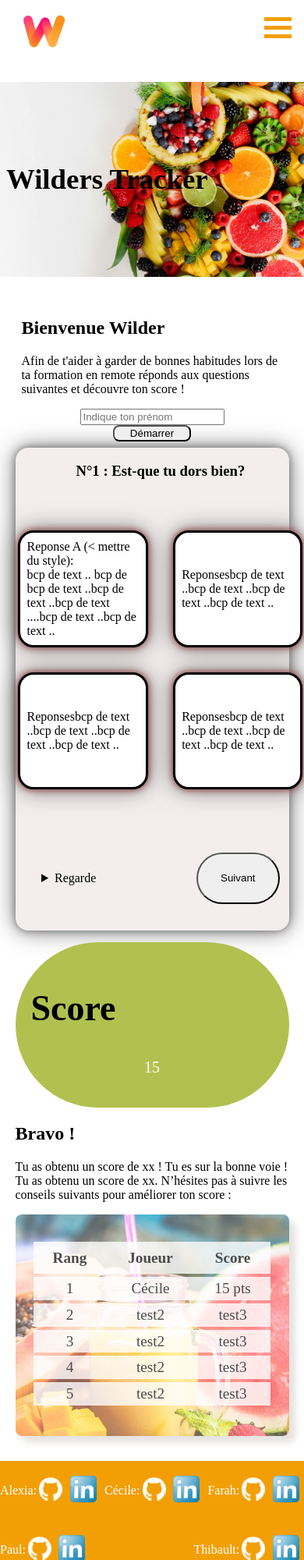
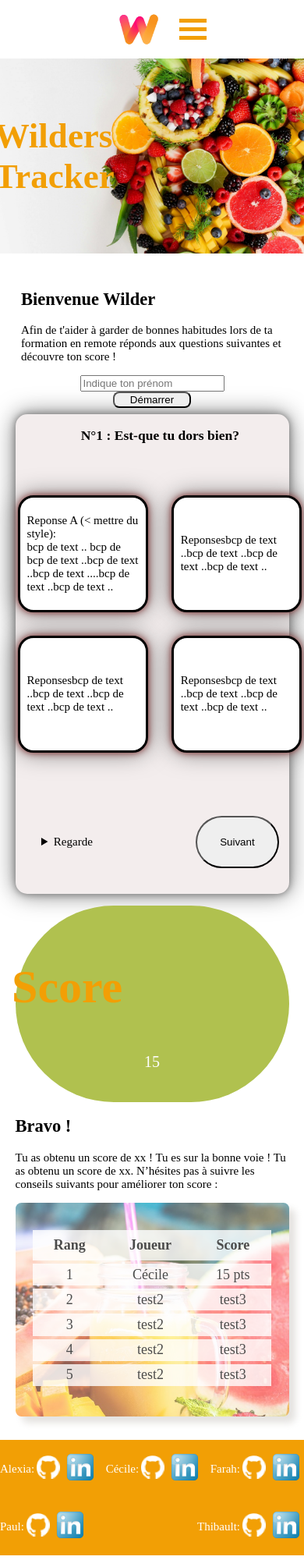
Before and after one commit to farahckn/wilder-tracker, a plain HTML site: page index.html in a window 390 px wide. Shown: the top 2000 px of the page at 78% size. Drawn offline with Linux system fonts and the light colour scheme.

Commit message:
Modif header nav

```diff
--- a/index.html
+++ b/index.html
@@ -1,6 +1,5 @@
 <!DOCTYPE html>
 <html lang="en">
-
   <head>
     <meta charset="UTF-8" />
     <meta name="viewport" content="width=device-width, initial-scale=1.0" />
@@ -11,7 +10,7 @@
 
   <body>
     <header>
-    <img class="rotate" src="/assets/img/apple-touch-icon.png" alt="logo" />
+      <img class="logo" src="/assets/img/apple-touch-icon.png" alt="logo" />
       <nav>
         <div id="mySidenav" class="sidenav">
           <a id="closeBtn" href="#" class="close">×</a>
@@ -21,7 +20,6 @@
             <li><a href="#">Others</a></li>
           </ul>
         </div>
-
         <a href="#" id="openBtn">
           <span class="burger-icon">
             <span></span>
@@ -32,64 +30,70 @@
       </nav>
     </header>
 
+    <div class="title">
       <h1>Wilders Tracker</h1>
+    </div>
 
     <main>
-
       <!--Partie avant questions-->
       <section class="introduction">
         <h2>Bienvenue Wilder</h2>
-      <p> Afin de t'aider à garder de bonnes habitudes lors de ta formation en remote réponds aux questions suivantes et
-        découvre ton score !</p>
+        <p>
+          Afin de t'aider à garder de bonnes habitudes lors de ta formation en
+          remote réponds aux questions suivantes et découvre ton score !
+        </p>
 
         <div class="startmenu">
-        <input placeholder="Indique ton prénom">
+          <input placeholder="Indique ton prénom" />
 
-        <button class="start"> Démarrer </button>
+          <button class="start">Démarrer</button>
         </div>
       </section>
       <!--=========Début  Thibault =============-->
       <section class="sticker">
-      <h3> N°1 : Est-que tu dors bien? </h3>
+        <h3>N°1 : Est-que tu dors bien?</h3>
 
         <div class="box1">
-        <div class="div1"> Reponse A (< mettre du style): <br> bcp de text .. bcp de bcp de text ..bcp de text ..bcp de
-            text ....bcp de
-            text ..bcp de
-            text .. </div>
-        <div class="div2"> Reponsesbcp de text ..bcp de text ..bcp de text ..bcp de text ..</div>
-        <div class="div3"> Reponsesbcp de text ..bcp de text ..bcp de text ..bcp de text ..</div>
-        <div class="div4"> Reponsesbcp de text ..bcp de text ..bcp de text ..bcp de text ..</div>
+          <div class="div1">
+            Reponse A (< mettre du style): <br />
+            bcp de text .. bcp de bcp de text ..bcp de text ..bcp de text
+            ....bcp de text ..bcp de text ..
+          </div>
+          <div class="div2">
+            Reponsesbcp de text ..bcp de text ..bcp de text ..bcp de text ..
+          </div>
+          <div class="div3">
+            Reponsesbcp de text ..bcp de text ..bcp de text ..bcp de text ..
+          </div>
+          <div class="div4">
+            Reponsesbcp de text ..bcp de text ..bcp de text ..bcp de text ..
+          </div>
         </div>
         <div class="box2">
           <div class="div5">
             <details>
-            <summary>
-              Regarde
-            </summary>Lorem, ipsum dolor sit amet consectetur adipisicing elit.
-            Quibusdam esse eum debitis qui accusamus commodi nisi expedita odit, facere,
-            sint cum ut unde libero autem vero necessitatibus amet totam minus.
+              <summary>Regarde</summary>
+              Lorem, ipsum dolor sit amet consectetur adipisicing elit.
+              Quibusdam esse eum debitis qui accusamus commodi nisi expedita
+              odit, facere, sint cum ut unde libero autem vero necessitatibus
+              amet totam minus.
             </details>
           </div>
-        <div class="next"> <button>Suivant</button></div>
+          <div class="next"><button>Suivant</button></div>
         </div>
       </section>
       <!--=========Début  Thibault =============-->
       <section>
         <a id="affichagescore" href="#">
-
           <h1>Score</h1>
           <p>15</p>
         </a>
         <div class="message">
-        <h2><strong> Bravo ! </strong> </h2>
+          <h2><strong> Bravo ! </strong></h2>
           <p>
-          Tu as obtenu un score de xx !
-          Tu es sur la bonne voie !
-
-          Tu as obtenu un score de xx.
-          N’hésites pas à suivre les conseils suivants pour améliorer ton score :
-
+            Tu as obtenu un score de xx ! Tu es sur la bonne voie ! Tu as obtenu
+            un score de xx. N’hésites pas à suivre les conseils suivants pour
+            améliorer ton score :
           </p>
         </div>
       </section>
@@ -127,45 +131,71 @@
               <td>test2</td>
               <td>test3</td>
             </tr>
-          <tr>
-          </tr>
+            <tr></tr>
           </tbody>
         </table>
       </section>
       <!--=========Fin Classement Cécile=============-->
-
-
     </main>
     <!--=========Début footer Cécile=============-->
     <footer>
-    <p>Alexia:
-      <a href="https://github.com/CecDorWEB" target="_blank"><img src="assets/img/github-mark-white.png"></a>
-      <a href="https://www.linkedin.com/in/c%C3%A9cile-dorange-7a9302119/" target="_blank"><img
-          src="assets/img/linkedin_logo_square_icon_134016.png"></a>
+      <p>
+        Alexia:
+        <a href="https://github.com/CecDorWEB" target="_blank"
+          ><img src="assets/img/github-mark-white.png"
+        /></a>
+        <a
+          href="https://www.linkedin.com/in/c%C3%A9cile-dorange-7a9302119/"
+          target="_blank"
+          ><img src="assets/img/linkedin_logo_square_icon_134016.png"
+        /></a>
       </p>
-    <p>Cécile:
-      <a href="https://github.com/CecDorWEB" target="_blank"><img src="assets/img/github-mark-white.png"></a>
-      <a href="https://www.linkedin.com/in/c%C3%A9cile-dorange-7a9302119/" target="_blank"><img
-          src="assets/img/linkedin_logo_square_icon_134016.png"></a>
+      <p>
+        Cécile:
+        <a href="https://github.com/CecDorWEB" target="_blank"
+          ><img src="assets/img/github-mark-white.png"
+        /></a>
+        <a
+          href="https://www.linkedin.com/in/c%C3%A9cile-dorange-7a9302119/"
+          target="_blank"
+          ><img src="assets/img/linkedin_logo_square_icon_134016.png"
+        /></a>
       </p>
-    <p>Farah:
-      <a href="https://github.com/CecDorWEB" target="_blank"><img src="assets/img/github-mark-white.png"></a>
-      <a href="https://www.linkedin.com/in/c%C3%A9cile-dorange-7a9302119/" target="_blank"><img
-          src="assets/img/linkedin_logo_square_icon_134016.png"></a>
+      <p>
+        Farah:
+        <a href="https://github.com/CecDorWEB" target="_blank"
+          ><img src="assets/img/github-mark-white.png"
+        /></a>
+        <a
+          href="https://www.linkedin.com/in/c%C3%A9cile-dorange-7a9302119/"
+          target="_blank"
+          ><img src="assets/img/linkedin_logo_square_icon_134016.png"
+        /></a>
       </p>
-    <p>Paul:
-      <a href="https://github.com/CecDorWEB" target="_blank"><img src="assets/img/github-mark-white.png"></a>
-      <a href="https://www.linkedin.com/in/c%C3%A9cile-dorange-7a9302119/" target="_blank"><img
-          src="assets/img/linkedin_logo_square_icon_134016.png"></a>
+      <p>
+        Paul:
+        <a href="https://github.com/CecDorWEB" target="_blank"
+          ><img src="assets/img/github-mark-white.png"
+        /></a>
+        <a
+          href="https://www.linkedin.com/in/c%C3%A9cile-dorange-7a9302119/"
+          target="_blank"
+          ><img src="assets/img/linkedin_logo_square_icon_134016.png"
+        /></a>
       </p>
-    <p>Thibault:
-      <a href="https://github.com/CecDorWEB" target="_blank"><img src="assets/img/github-mark-white.png"></a>
-      <a href="https://www.linkedin.com/in/c%C3%A9cile-dorange-7a9302119/" target="_blank"><img
-          src="assets/img/linkedin_logo_square_icon_134016.png"></a>
+      <p>
+        Thibault:
+        <a href="https://github.com/CecDorWEB" target="_blank"
+          ><img src="assets/img/github-mark-white.png"
+        /></a>
+        <a
+          href="https://www.linkedin.com/in/c%C3%A9cile-dorange-7a9302119/"
+          target="_blank"
+          ><img src="assets/img/linkedin_logo_square_icon_134016.png"
+        /></a>
       </p>
     </footer>
     <!--=========Fin footer Cécile=============-->
     <script src="app.js"></script>
   </body>
-
 </html>
--- a/style.css
+++ b/style.css
@@ -5,9 +5,10 @@
     --background-color-button-submit: #F28705;
     --shadow-color: #D9D6D2;
     --color-question: #B0C14F;
-    --default-fontsize: 15px
-        /*font-style*/
-        --font-principale: 'Jaldi', sans-serif;
+    --default-fontsize: 15px;
+    /*font-style*/
+    --font-principale: 'Jaldi', sans-serif;
+    --font-secondary: 'Jaldi', bold;
 
 }
 
@@ -35,22 +36,25 @@ body {
 
 }
 
-nav {
+header {
+    display: flex;
+    justify-content: center;
+    align-items: center;
+}
+
+
+.logo {
+    display: flex;
+    justify-content: center;
+    height: 5em;
+    width: 7em;
+}
+
+header nav {
     display: flex;
     justify-content: flex-end;
-    color: white;
-    padding: 0.5em;
-}
-
-header {
-    display: flex;
-    justify-content: space-between;
-
-}
-
-header>img {
+    align-items: center;
     height: 5em;
-    width: 7em;
 }
 
 header ul {
@@ -59,25 +63,7 @@ header ul {
     list-style: none;
     gap: 0.7em
 }
-
-/*nav a {
-    margin: 1em;
-    text-decoration: none;
-    color: #F28705;
-    font-size: var(--default-fontsize);
-}*/
-
-/*nav a:hover{
-    color:white;
-    background-color: #F28705;
-    cursor: pointer;
-    padding: 0.7em;
-}*/
-
 /* Sidenav menu */
-nav {
-    padding: 1em;
-}
 
 .sidenav {
     height: 100%;
@@ -102,7 +88,9 @@ nav {
 }
 
 .sidenav a:hover {
-    color: var(--shadow-color);
+    color: var(--background-color-button-submit);
+    background-color: white;
+    cursor: pointer;
 }
 
 .sidenav ul {
@@ -134,22 +122,24 @@ nav {
     margin: 6px 0;
 }
 
-
-body>h1 {
+.title {
+    display: flex;
+    align-items: center;
     min-height: 250px;
     background-image: url(/assets/img/background-title.png);
     background-repeat: no-repeat;
     background-size: cover;
-    padding: .5rem;
+    padding: 1rem;
 }
 
 h1 {
     display: flex;
     justify-content: center;
-    flex-direction: column;
+    width: 30%;
     text-align: left;
-    color: black;
-    font-size: 2.3em;
+    text-shadow: #f2870595;
+    color:var(--color-h2);
+    font-size: 3em;
 }
 
 section.introduction {
@@ -362,6 +352,28 @@ footer p {
 }
 
 @media screen and (min-width : 600px) {
+
+    /* media query nav */
+
+nav a {
+    margin: 1em;
+    text-decoration: none;
+    color: #F28705;
+    font-size: var(--default-fontsize);
+}
+
+nav a:hover{
+    color:white;
+    background-color: #F28705;
+    cursor: pointer;
+    padding: 0.7em;
+}
+
+.burger-icon {
+    display: none;
+}
+/* ========== */
+
     #affichagescore {
         width: 5em;
         height: 5em;
```
Lines whose indentation alone changed are shown as unchanged.
